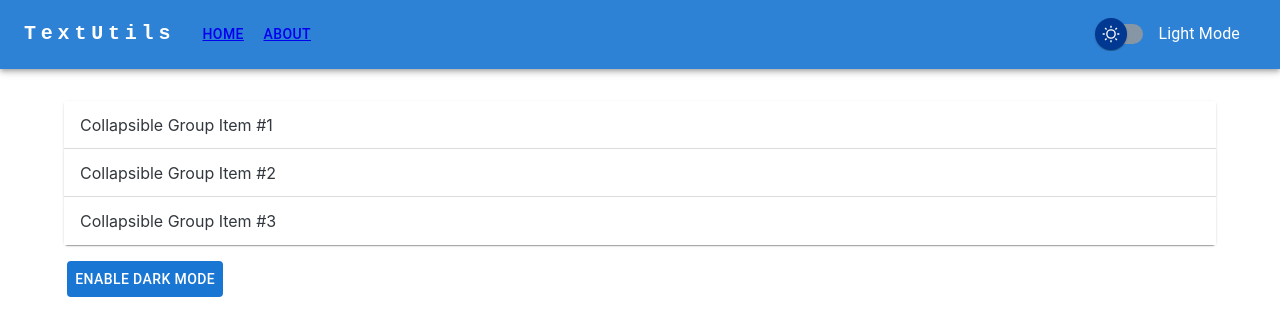
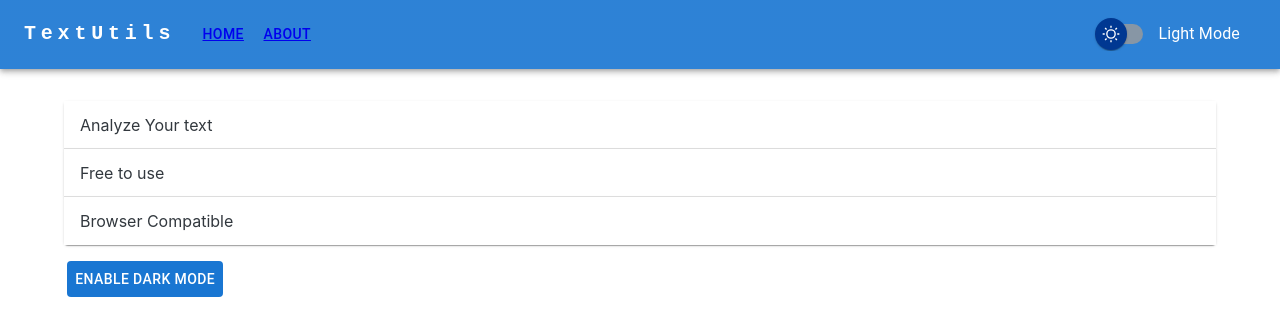
Before and after one commit to eyekavya/TextUtils, a React (Create React App) app: page /about in a window 1280 px wide. Shown: the top 336 px of the page. Built offline with nearby package versions, Linux system fonts and the light colour scheme.

Commit message:
added text to accordian

```diff
--- a/src/components/About.js
+++ b/src/components/About.js
@@ -43,15 +43,12 @@ function About() {
             id="panel1d-header"
             style={mode}
           >
-            <Typography>Collapsible Group Item #1</Typography>
+            <Typography>Analyze Your text</Typography>
           </AccordionSummary>
           <AccordionDetails style={mode}>
             <Typography>
-              Lorem ipsum dolor sit amet, consectetur adipiscing elit.
-              Suspendisse malesuada lacus ex, sit amet blandit leo lobortis
-              eget. Lorem ipsum dolor sit amet, consectetur adipiscing elit.
-              Suspendisse malesuada lacus ex, sit amet blandit leo lobortis
-              eget.
+              Textutils gives you a way to analyze your text quickly and
+              efficiently. Be it word count, character count or read time.
             </Typography>
           </AccordionDetails>
         </Accordion>
@@ -61,15 +58,14 @@ function About() {
             id="panel2d-header"
             style={mode}
           >
-            <Typography>Collapsible Group Item #2</Typography>
+            <Typography>Free to use</Typography>
           </AccordionSummary>
           <AccordionDetails style={mode}>
             <Typography>
-              Lorem ipsum dolor sit amet, consectetur adipiscing elit.
-              Suspendisse malesuada lacus ex, sit amet blandit leo lobortis
-              eget. Lorem ipsum dolor sit amet, consectetur adipiscing elit.
-              Suspendisse malesuada lacus ex, sit amet blandit leo lobortis
-              eget.
+              TextUtils is a free character counter tool that provides instant
+              character count & word count statistics for a given text.
+              TextUtils reports the number of words and characters. Thus it is
+              suitable for writing text with word/ character limit.
             </Typography>
           </AccordionDetails>
         </Accordion>
@@ -79,15 +75,14 @@ function About() {
             id="panel3d-header"
             style={mode}
           >
-            <Typography>Collapsible Group Item #3</Typography>
+            <Typography>Browser Compatible</Typography>
           </AccordionSummary>
           <AccordionDetails style={mode}>
             <Typography>
-              Lorem ipsum dolor sit amet, consectetur adipiscing elit.
-              Suspendisse malesuada lacus ex, sit amet blandit leo lobortis
-              eget. Lorem ipsum dolor sit amet, consectetur adipiscing elit.
-              Suspendisse malesuada lacus ex, sit amet blandit leo lobortis
-              eget.
+              This word counter software works in any web browsers such as
+              Chrome, Firefox, Internet Explorer, Safari, Opera. It suits to
+              count characters in facebook, blog, books, excel document, pdf
+              document, essays, etc.
             </Typography>
           </AccordionDetails>
         </Accordion>
```
